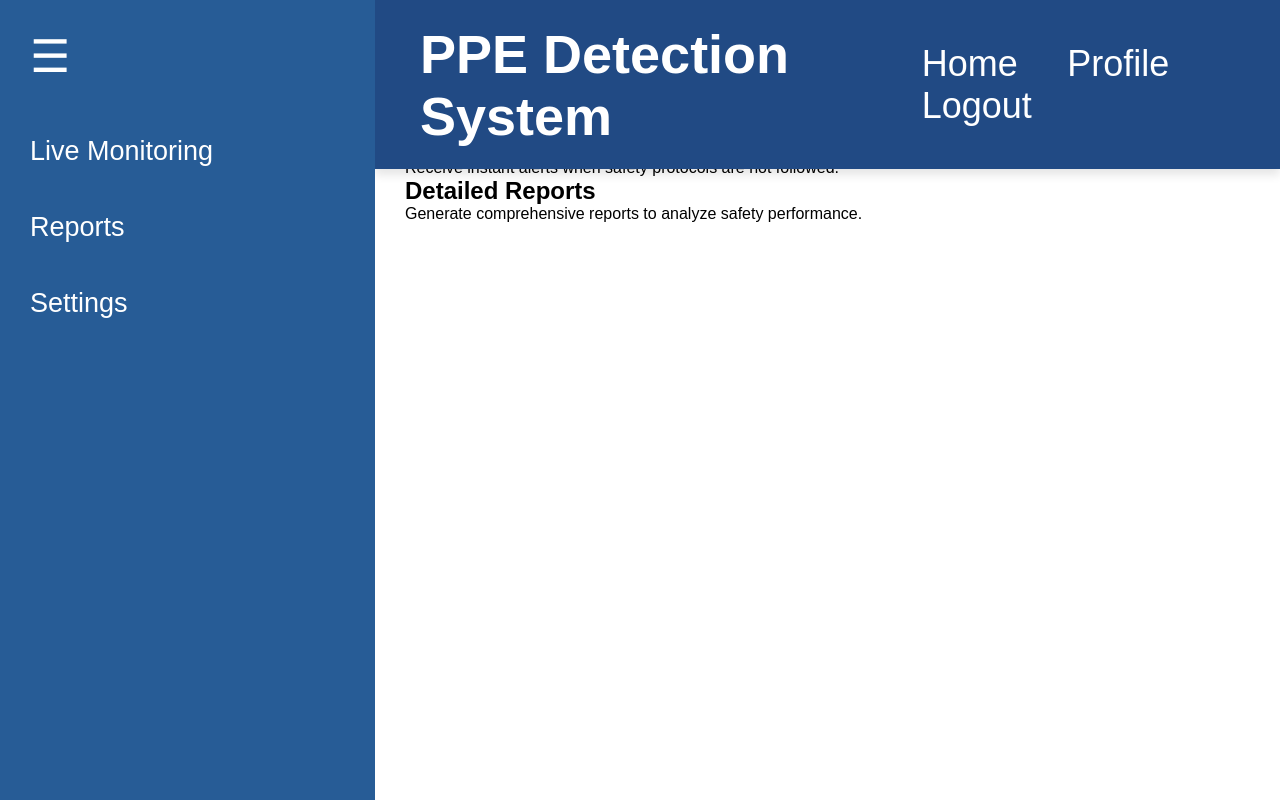
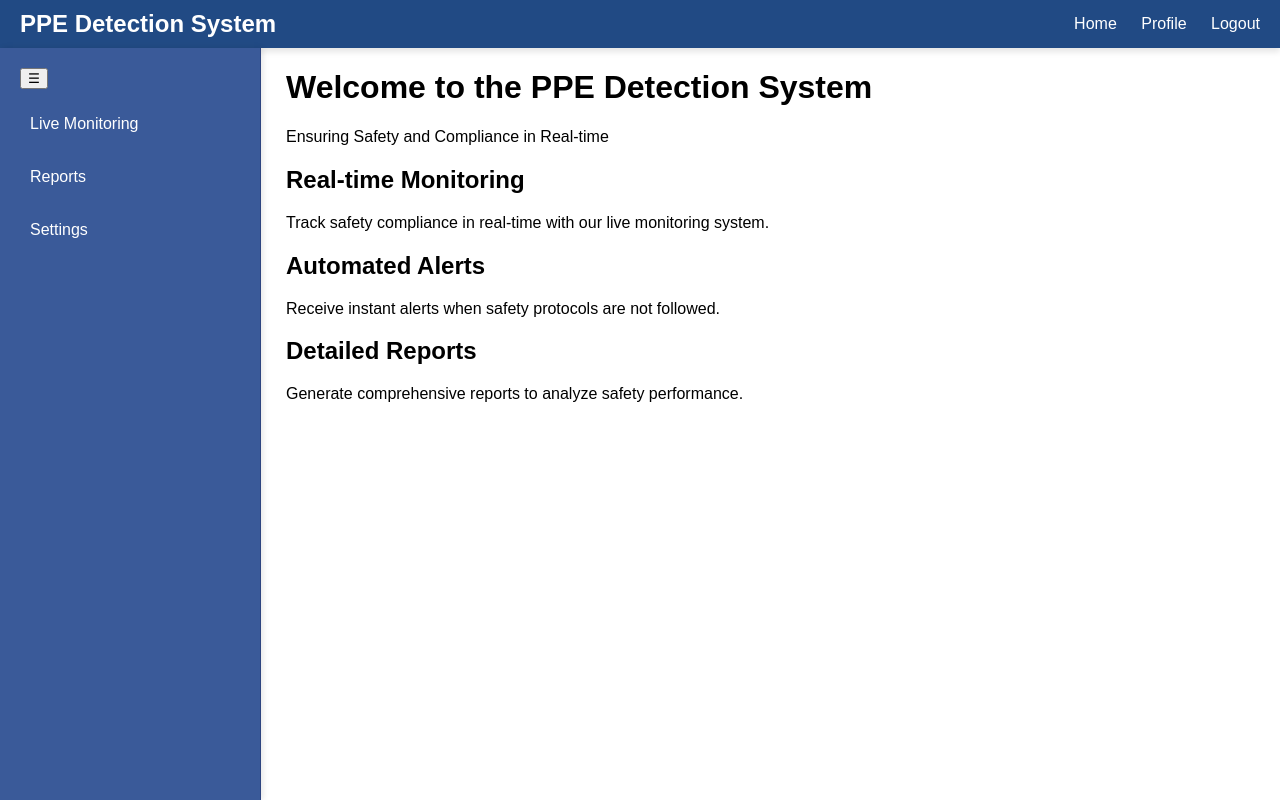
Before and after one commit to kripjan/PPE_DETECTION, a Flask app: page /dashboard/home in a window 1280 px wide. Run offline with Flask 3, Linux system fonts and the light colour scheme.

Commit message:
minor changes in js ans css

```diff
--- a/app/static/base_page.css
+++ b/app/static/base_page.css
@@ -1,158 +1,92 @@
-* {
-    box-sizing: border-box;
+/* General Styles */
+body {
+    font-family: Arial, sans-serif;
     margin: 0;
     padding: 0;
-}
-
-html, body {
-    font-family: Arial, sans-serif;
-    overflow-x: hidden;
-    height: 100%;
-}
-
-.container {
     display: flex;
-    height: 100vh; /* Full viewport height */
-}
-
-/* Sidebar Styles */
-.sidebar {
-    background-color: #275c96; /* Slightly lighter shade of #214a84 */
-    color: #ffffff; /* Ensure text color is white */
-    width: 375px; /* 1.5 times original width */
+    flex-direction: column;
     height: 100vh;
-    padding: 30px; /* 1.5 times original padding */
-    position: fixed;
-    top: 0;
-    left: 0;
-    transition: width 0.3s ease; /* Smooth transition for width */
-    overflow-x: hidden;
-    z-index: 2;
-}
-
-.sidebar.collapsed {
-    width: 90px;
-}
-
-/* Sidebar Toggle Button */
-.sidebar .toggle-btn {
-    background: none;
-    border: none;
-    color: #ffffff; /* Ensure button is white */
-    font-size: 45px;
-    cursor: pointer;
-    margin-bottom: 30px;
-    display: block;
-}
-
-/* Sidebar Menu */
-.sidebar .menu {
-    list-style-type: none;
-    padding: 0;
-}
-
-.menu li {
-    display: flex;
-    align-items: center;
-    padding: 22.5px 0; /* Increased padding */
-}
-
-/* Icons */
-.icon {
-    font-size: 36px; /* Increased size for icons */
-    margin-right: 22.5px; /* Adjusted margin */
-    color: #ffffff; /* Ensure icons are white */
-    transition: opacity 0.3s ease, visibility 0.3s ease;
-}
-
-/* Menu Text */
-.menu-text {
-    font-size: 27px;
-    color: #ffffff;
-    transition: opacity 0.3s ease, visibility 0.3s ease;
-}
-
-
-/* When the sidebar is collapsed, completely hide the sidebar content */
-.sidebar.collapsed .icon,
-.sidebar.collapsed .menu-text {
-    opacity: 0;
-    visibility: hidden;
-    pointer-events: none;
-    height: 0;
-    display: none;
-}
-
-/* Sidebar Links */
-.sidebar a {
-    text-decoration: none;
-    color: #ffffff;
-    font-size: 27px;
 }
 
 /* Navbar Styles */
 .navbar {
     background-color: #214a84;
-    color: #ffffff;
-    padding: 22.5px 45px; /* Increased padding */
+    color: #fff;
+    padding: 10px 20px;
     display: flex;
     justify-content: space-between;
     align-items: center;
-    position: fixed;
-    top: 0;
-    left: 375px; /* Adjusted to match sidebar width */
-    width: calc(100% - 375px); /* Adjusted width */
-    box-shadow: 0 6px 9px rgba(0, 0, 0, 0.1); /* 1.5 times original shadow */
-    z-index: 1;
-    transition: width 0.3s ease, left 0.3s ease; /* Smooth transition */
-}
-
-.navbar.collapsed {
-    left: 90px; /* Adjusted for collapsed sidebar */
-    width: calc(100% - 90px);
+    box-shadow: 0 4px 6px rgba(0, 0, 0, 0.1);
 }
 
 .navbar-brand {
-    font-size: 54px; /* 1.5 times original font size */
+    font-size: 24px;
     font-weight: bold;
-    transition: font-size 0.3s ease;
 }
 
 .navbar-links a {
     color: #fff;
-    margin-left: 45px; /* Increased spacing */
+    margin-left: 20px;
     text-decoration: none;
-    font-size: 36px; /* Increased font size */
+    font-size: 16px;
 }
 
-/* Main Content */
-.main-content {
-    margin-left: 375px; /* Adjusted for expanded sidebar */
-    padding: 30px; /* Increased padding */
-    width: calc(100% - 375px); /* Adjusted width */
-    transition: margin-left 0.3s ease, width 0.3s ease;
+.navbar-links a:hover {
+    text-decoration: underline;
 }
 
-.main-content.collapsed {
-    margin-left: 90px; /* Adjusted for collapsed sidebar */
-    width: calc(100% - 90px);
+/* Main Container Styles */
+.main-container {
+    display: flex;
+    flex: 1;
 }
 
+/* Sidebar Styles */
+.sidebar {
+    width: 220px;
+    background-color: #3a5a99;
+    color: #fff;
+    padding: 20px;
+    box-shadow: 2px 0 6px rgba(0, 0, 0, 0.1);
+    border-right: 1px solid #2e4580;
+}
 
-/* Responsive Design */
-@media (max-width: 768px) {
-    .sidebar {
-        width: 90px; /* Adjust for mobile */
-    }
-    .sidebar.collapsed {
-        width: 0;
-    }
-    .navbar {
-        left: 90px; /* Adjust navbar for mobile */
-        width: calc(100% - 90px);
-    }
-    .main-content {
-        margin-left: 90px;
-        width: calc(100% - 90px);
-    }
+.sidebar ul {
+    list-style-type: none;
+    padding: 0;
 }
+
+.sidebar ul li {
+    margin-bottom: 15px;
+}
+
+.sidebar ul li a {
+    color: #fff;
+    text-decoration: none;
+    display: block;
+    padding: 10px;
+    border-radius: 4px;
+}
+
+.sidebar ul li a:hover {
+    background-color: #2e4580;
+}
+
+.main-content {
+    margin-left: 25px;
+}
+
+/* Sidebar collapsed state */
+.sidebar.collapsed {
+    width: 80px; /* Reduced width when collapsed */
+}
+
+/* Navbar adjustments when sidebar is collapsed */
+.navbar.collapsed {
+    margin-left: 80px; /* Adjust navbar position when sidebar is collapsed */
+}
+
+/* Main content adjustments when sidebar is collapsed */
+.main-content.collapsed {
+    margin-left: 80px; /* Adjust main content position when sidebar is collapsed */
+}
--- a/app/static/base_page.js
+++ b/app/static/base_page.js
@@ -1,32 +1,17 @@
+// Function to toggle the sidebar visibility
 function toggleSidebar() {
     const sidebar = document.getElementById('sidebar'); // Sidebar element
     const navbar = document.querySelector('.navbar'); // Navbar element
     const mainContent = document.querySelector('.main-content'); // Main content element
-    const menu = document.querySelector('.menu');
 
     // Toggle the 'collapsed' class on the sidebar
     sidebar.classList.toggle('collapsed');
-
-    // Adjust layout dynamically based on the sidebar state
-    if (sidebar.classList.contains('collapsed')) {
-        navbar.classList.add('collapsed'); // Adjust navbar position
-        mainContent.classList.add('collapsed'); // Adjust main content
-        menu.classList.add("hide")
-        if (menu) {
-            menu.style.display = "none"; // Debugging with inline style
-        }
-    } else {
-        navbar.classList.remove('collapsed'); // Restore navbar position
-        mainContent.classList.remove('collapsed'); // Restore main content
-         // Restore menu visibility
-         if (menu) {
-            menu.style.display = ""; // Restore default style
-        }
-    }
+    navbar.classList.toggle('collapsed'); // Adjust navbar when sidebar collapses
+    mainContent.classList.toggle('collapsed'); // Adjust main content when sidebar collapses
 }
 
 // Add event listener for the toggle button
 document.addEventListener('DOMContentLoaded', () => {
     const toggleButton = document.querySelector('.toggle-btn');
-    toggleButton.addEventListener('click', toggleSidebar);
+    toggleButton.addEventListener('click', toggleSidebar); // Call the toggle function when clicked
 });
```
Also changed, not shown: app/templates/base_page.html (line endings or trailing spaces).
